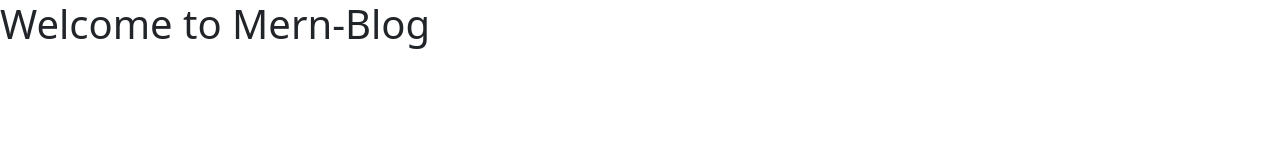
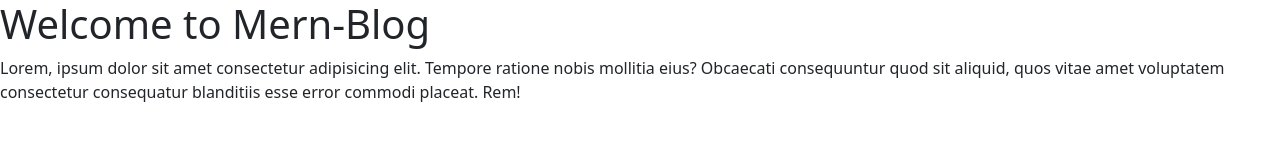
Before and after one commit to shweta-07k/mern-blog, a website: page public/index.html in a window 1280 px wide. Drawn offline with nearby package versions, Linux system fonts and the light colour scheme.

Commit message:
added paragraph

```diff
--- a/public/index.html
+++ b/public/index.html
@@ -10,6 +10,9 @@
 
 <body>
     <h1>Welcome to Mern-Blog</h1>
+    <p>Lorem, ipsum dolor sit amet consectetur adipisicing elit. Tempore ratione nobis mollitia eius? Obcaecati
+        consequuntur quod sit aliquid, quos vitae amet voluptatem consectetur consequatur blanditiis esse error commodi
+        placeat. Rem!</p>
     <script src="https://cdn.jsdelivr.net/npm/bootstrap@5.2.0-beta1/dist/js/bootstrap.bundle.min.js"></script>
 </body>
 
```
